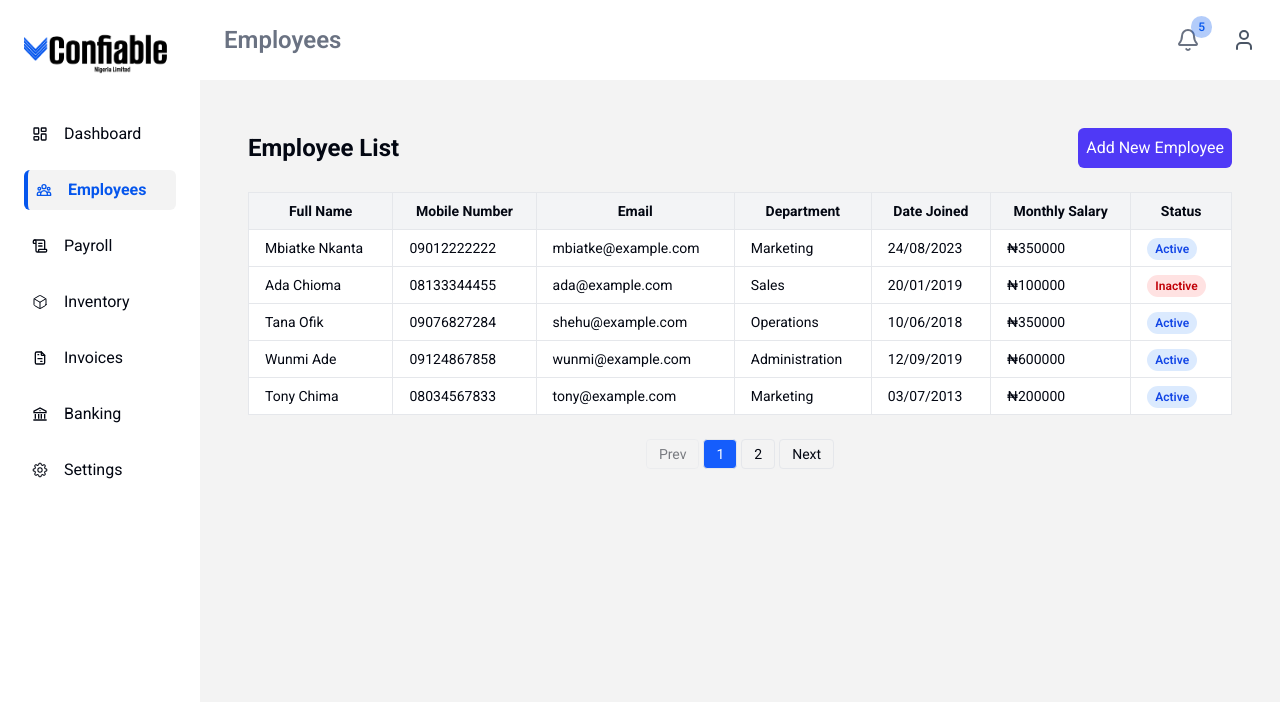
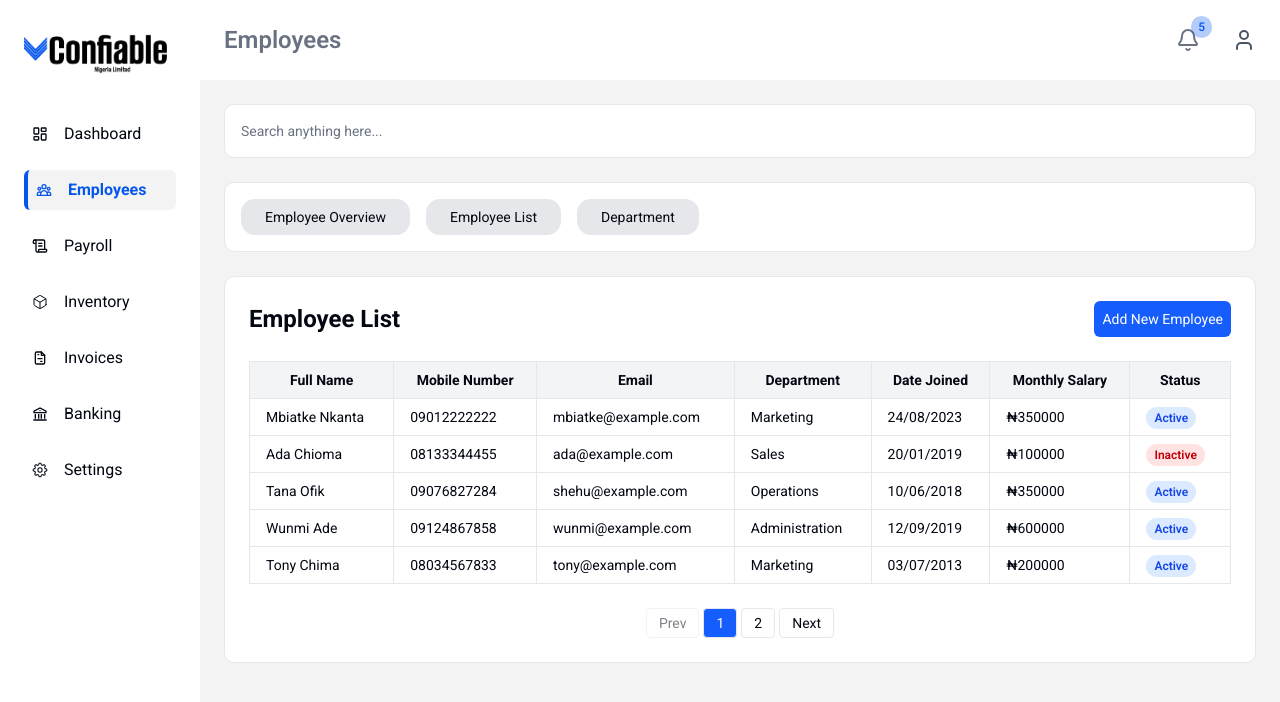
Before and after one commit to Confiable-Nig-Ltd/confiable, a React (Vite) app in the folder confiable-app/: page /employees in a window 1280 px wide. Shown: the top 702 px of the page. Built offline with nearby package versions, Linux system fonts and the light colour scheme.

Commit message:
employee updates

```diff
--- a/confiable-app/src/pages/Employees.jsx
+++ b/confiable-app/src/pages/Employees.jsx
@@ -1,4 +1,5 @@
 import React, { useState } from "react";
+import { Link } from "react-router-dom";
 import EmployeeSuccess from "../components/forms/EmployeeSuccess";
 
 const initialEmployees = [
@@ -138,14 +139,45 @@ export default function EmployeeTable() {
   };
 
   return (
-    <div className="p-6">
+    <>
+      <section>
+       <div className="p-4 bg-white border rounded-lg mb-6">
+        <p className="text-gray-500 text-sm">Search anything here...</p>
+       </div>
+
+        <div className="p-4 bg-white border rounded-lg mb-6">
+        <div className="flex flex-col md:flex-row gap-4 justify-center md:justify-start">
+            <Link href="/signup">
+              <button className="px-6 py-2 rounded-xl text-sm hover:bg-blue-600 hover:text-white bg-gray-200">
+                Employee Overview
+              </button>
+            </Link>
+             <Link href="/employees">
+              <button className="px-6 py-2 rounded-xl text-sm hover:bg-blue-600 hover:text-white bg-gray-200">
+                Employee List
+              </button>
+            </Link>
+             <Link href="/signup">
+              <button className="px-6 py-2 rounded-xl text-sm hover:bg-blue-600 hover:text-white bg-gray-200">
+                Department
+              </button>
+            </Link>
+
+          </div>
+       </div>
+
+
+      </section>
+
+      <section className="p-6 bg-white border rounded-lg">
+        <div className="">
           {/* <EmployeeSuccess /> */}
           {/* Header */}
           <div className="flex justify-between items-center mb-6">
           <h2 className="text-2xl font-bold">Employee List</h2>
           <button
             onClick={() => setIsModalOpen(true)}
-          className="bg-indigo-600 text-white px-2 py-2 rounded-sm hover:bg-indigo-700"
+            className="bg-blue-600 text-white text-sm px-2 py-2 rounded-sm hover:bg-indigo-700"
           >
             Add New Employee
           </button>
@@ -355,5 +387,7 @@ export default function EmployeeTable() {
     </div>
   )}
       </div>
+      </section>
+    </>
   );
 }
--- a/confiable-app/src/pages/Home.jsx
+++ b/confiable-app/src/pages/Home.jsx
@@ -17,7 +17,7 @@ export default function Home() {
       <div className="w-full md:w-1/2 flex flex-col items-center justify-center px-8 py-10 space-y-6">
         {/* Image on top */}
         <div
-          className="w-full h-190 bg-center bg-cover bg-no-repeat rounded-lg"
+          className="w-full h-200 bg-center bg-contain bg-no-repeat rounded-lg"
           style={{
             backgroundImage: "url('/confiable1.png')",
           }}
```
Lines whose indentation alone changed are shown as unchanged.
